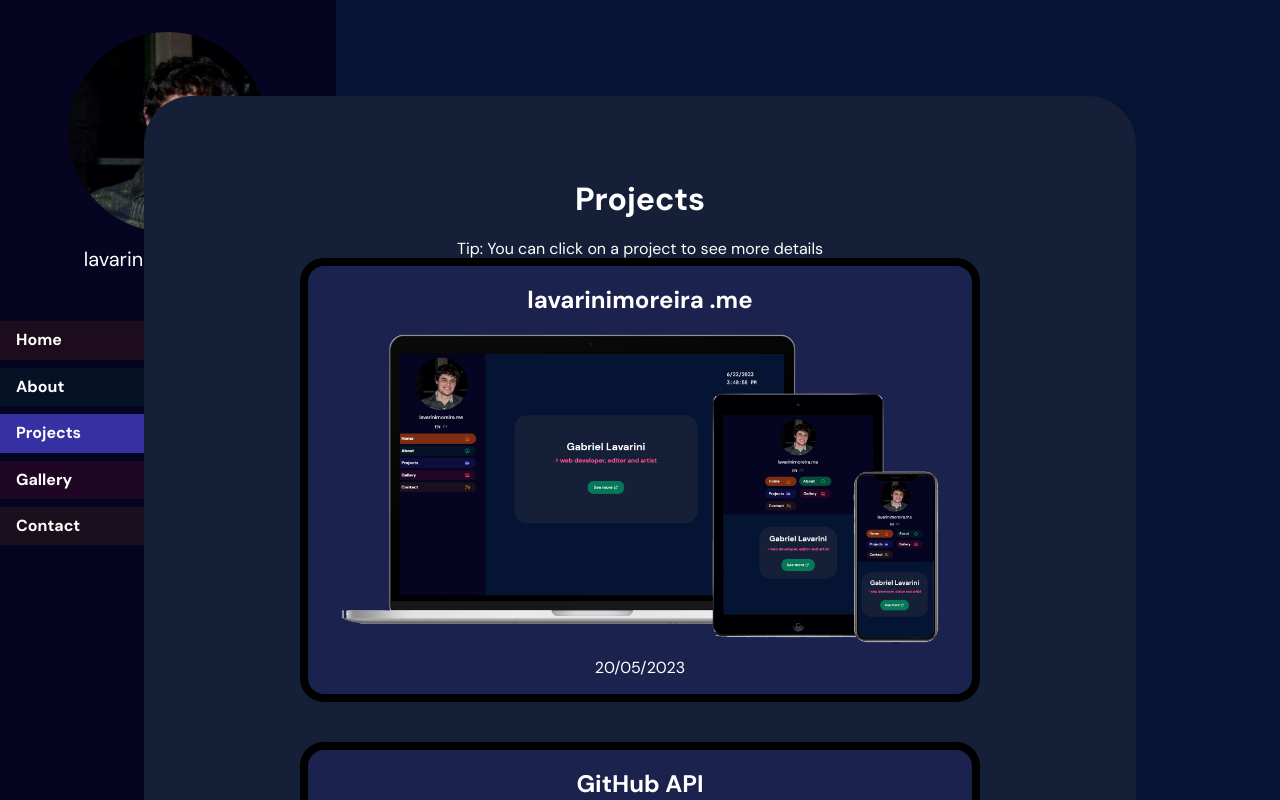
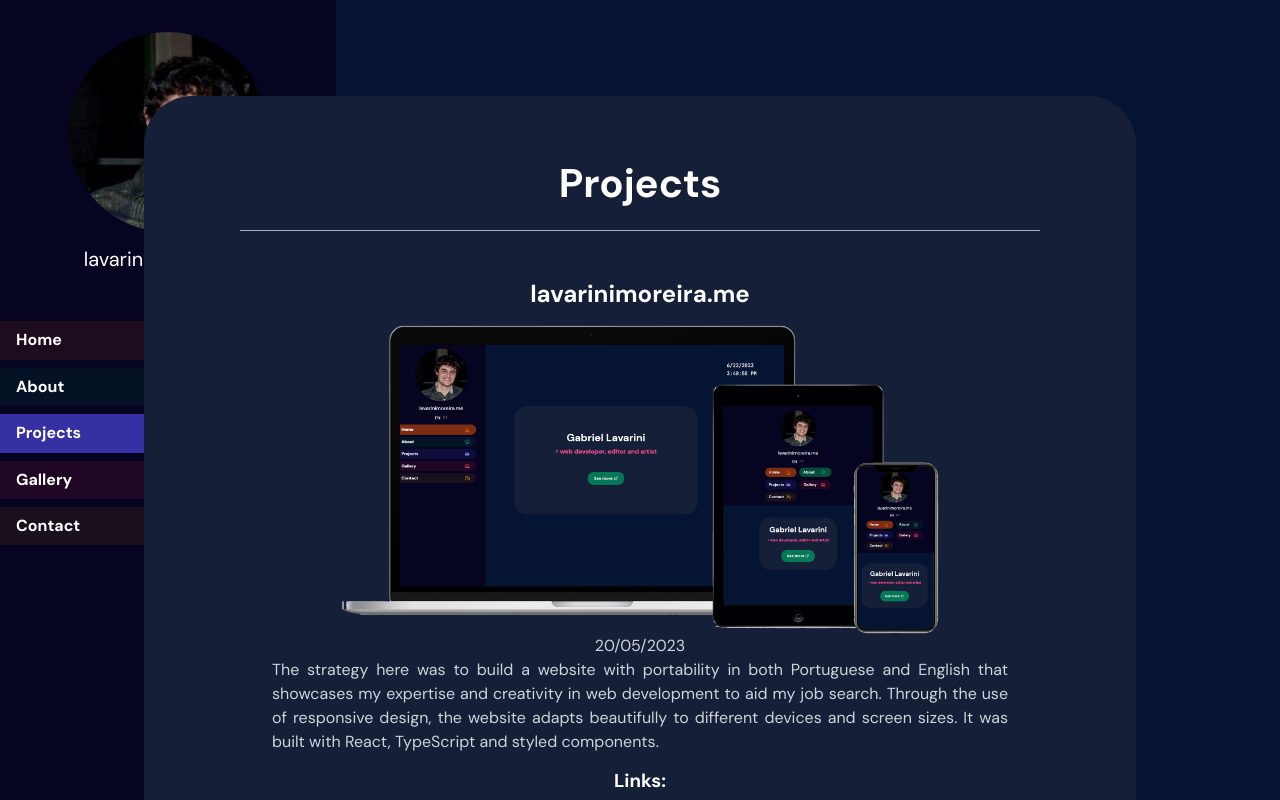
Before and after one commit to lavarinimoreira/portfolio-midjourney, a React (Create React App) app: page /projects in a window 1280 px wide. Shown: the top 800 px of the page. Built offline with nearby package versions, Linux system fonts and the light colour scheme.

Commit message:
updating projects

```diff
--- a/src/components/english/projects/index.tsx
+++ b/src/components/english/projects/index.tsx
@@ -1,17 +1,32 @@
-import { ProjectsCard, ProjectsContainer, ProjectsGrid } from '../../styles/projects';
+import { LineBreak, ProjectsCard, ProjectsContainer, ProjectsGrid } from '../../styles/projects';
 import projectsEnglish from '../../../data/projects.json';
 
 function EnglishProjects() {
     return (
         <ProjectsContainer>
             <h1>Projects</h1>
-            <span>Tip: You can click on a project to see more details</span>
+            <LineBreak />
             <ProjectsGrid>
                 {projectsEnglish.projectsEnglish.map((project) => (
                     <ProjectsCard key={project.id}>
                         <h2>{project.title}</h2>
                         <img src={project.image} />
                         <p>{project.date}</p>
+                        <p>{project.description}</p>
+                        <h3>Links:</h3>
+                        <ul>
+                            <li>
+                                <a href={project.web} target='_blank' rel='noreferrer'>
+                                    Site - {project.webTitle}
+                                </a>
+                            </li>
+                            <li>
+                                <a href={project.git} target='_blank' rel='noreferrer'>
+                                    GitHub - {project.id}
+                                </a>
+                            </li>
+                        </ul>
+                        <LineBreak />
                     </ProjectsCard>
                 ))}
             </ProjectsGrid>
--- a/src/components/styles/projects.ts
+++ b/src/components/styles/projects.ts
@@ -16,11 +16,38 @@ export const ProjectsContainer = styled.div`
     padding: 4rem 6rem;
     border-radius: 48px;
     background-color: ${({ theme }) => theme.colors.contentBg};
+
+    h1 {
+        margin: 0 0 0.5rem 0;
+        font-size: ${({ theme }) => theme.fontSize['4xl']};
+    }
+
+    h2 {
+        margin: 3rem 0 1rem 0;
+    }
+
+    h3 {
+        margin: 1rem 0 0 0;
+    }
+
+    a {
+        text-decoration: none;
+        line-height: 1.5rem;
+        font-weight: bold;
+        color: ${({ theme }) => theme.colors.pink};
+    }
+
+    p {
+        margin: 0;
+        line-height: 1.5rem;
+        text-align: justify;
+        color: ${({ theme }) => theme.colors.gray400};
+    }
 `;
 
 export const ProjectsGrid = styled.div`
     display: grid;
-    grid-gap: 40px;
+    grid-gap: 0;
     grid-template-columns: repeat(1, 1fr);
 `;
 
@@ -29,11 +56,6 @@ export const ProjectsCard = styled.div`
     flex-direction: column;
     align-items: center;
     justify-content: center;
-
-    background-color: rgba(55, 48, 163, 0.2);
-    border: 8px solid black;
-    border-radius: 24px;
-
     padding: 0 2rem;
 
     img {
@@ -41,3 +63,10 @@ export const ProjectsCard = styled.div`
         height: 310px;
     }
 `;
+
+export const LineBreak = styled.div`
+    width: 100%;
+    border-top: ${({ theme }) => theme.colors.gray500} solid 1px;
+    height: 1px;
+    margin-top: 1rem;
+`;
--- a/src/data/projects.json
+++ b/src/data/projects.json
@@ -3,9 +3,9 @@
         {
             "id": "portfolio-website",
             "image": "/images/portfolio/lavarinimoreira/lavarinimoreira.png",
-            "title": "lavarinimoreira .me",
+            "title": "lavarinimoreira.me",
             "date": "20/05/2023",
-            "description": "The strategy here was to build a website with portability in both Portuguese and English that showcases my expertise and creativity in web development to aid my job search. Through the use of responsive design, the website adapts beautifully to different devices and screen sizes. I hope you enjoy it as much as I enjoyed building it.",
+            "description": "The strategy here was to build a website with portability in both Portuguese and English that showcases my expertise and creativity in web development to aid my job search. Through the use of responsive design, the website adapts beautifully to different devices and screen sizes. It was built with React, TypeScript and styled components.",
             "git": "https://github.com/lavarinimoreira/portfolio-website",
             "web": "https://lavarinimoreira.me",
             "webTitle": "lavarinimoreira.me",
@@ -54,50 +54,6 @@
             "web": "https://planetary.lavarinimoreira.me/",
             "webTitle": "planetary.lavarinimoreira.me",
             "technologies": "React, TypeScript, CSS, HTML, React Three Fiber"
-        },
-        {
-            "id": "ronaldinho-statue",
-            "image": "/images/portfolio/lavarinimoreira/lavarinimoreira.png",
-            "title": "Ronaldinho Statue",
-            "date": "11/02/2023",
-            "description": "A React-TypeScript study to handle forms events. It was also very interesting for me to better understanding useState and useEffect hooks.",
-            "git": "https://github.com/lavarinimoreira/ronaldinho-statue",
-            "web": "https://ronaldinho-statue.lavarinimoreira.me/",
-            "webTitle": "ronaldinho-statue.lavarinimoreira.me",
-            "technologies": "React, TypeScript, CSS, HTML"
-        },
-        {
-            "id": "chronometer-studies",
-            "image": "/images/portfolio/lavarinimoreira/lavarinimoreira.png",
-            "title": "Chronometer Studies",
-            "date": "02/02/2023",
-            "description": "A React application that allows users to add tasks with time to be done. A recursive function was used for the time decrement.",
-            "git": "https://github.com/lavarinimoreira/chronometer-studies",
-            "web": "https://chronometer-studies.lavarinimoreira.me/",
-            "webTitle": "chronometer-studies.lavarinimoreira.me",
-            "technologies": "React, TypeScript, CSS, HTML"
-        },
-        {
-            "id": "text-generator",
-            "image": "/images/portfolio/lavarinimoreira/lavarinimoreira.png",
-            "title": "Text Generator",
-            "date": "27/01/2023",
-            "description": "A React study building an app that serves a certain amount of text to the user (min 1, max 8).",
-            "git": "https://github.com/lavarinimoreira/text-generator",
-            "web": "https://text-generator.lavarinimoreira.me",
-            "webTitle": "text-generator.lavarinimoreira.me",
-            "technologies": "React, TypeScript, CSS, HTML"
-        },
-        {
-            "id": "synthwave-taskify",
-            "image": "/images/portfolio/lavarinimoreira/lavarinimoreira.png",
-            "title": "Todo List",
-            "date": "11/01/2023",
-            "description": "A TypeScript and React study by building a to-do list. It allows users to add, edit, and delete tasks from a list.",
-            "git": "https://github.com/lavarinimoreira/synthwave-taskify",
-            "web": "https://synthwave-taskify.lavarinimoreira.me",
-            "webTitle": "synthwave-taskify.lavarinimoreira.me",
-            "technologies": "React, TypeScript, CSS, HTML"
         }
     ],
 
@@ -156,50 +112,6 @@
             "web": "https://planetary.lavarinimoreira.me/",
             "webTitle": "planetary.lavarinimoreira.me",
             "technologies": "React, TypeScript, CSS, HTML, React Three Fiber"
-        },
-        {
-            "id": "ronaldinho-statue",
-            "image": "/images/portfolio/lavarinimoreira/lavarinimoreira.png",
-            "title": "Estátua do Ronaldinho",
-            "date": "11/02/2023",
-            "description": "Um estudo de React e TypeScript para lidar com eventos de formulários. Também foi muito interessante para melhor entender as funcionalidades dos hooks useState e useEffect.",
-            "git": "https://github.com/lavarinimoreira/ronaldinho-statue",
-            "web": "https://ronaldinho-statue.lavarinimoreira.me/",
-            "webTitle": "ronaldinho-statue.lavarinimoreira.me",
-            "technologies": "React, TypeScript, CSS, HTML"
-        },
-        {
-            "id": "chronometer-studies",
-            "image": "/images/portfolio/lavarinimoreira/lavarinimoreira.png",
-            "title": "Estudos Cronômetro",
-            "date": "02/02/2023",
-            "description": "Um aplicativo React que permite aos usuários adicionar tarefas com um determinado tempo para serem realizadas. Foi utilizada uma função recursiva para o decremento de tempo.",
-            "git": "https://github.com/lavarinimoreira/chronometer-studies",
-            "web": "https://chronometer-studies.lavarinimoreira.me/",
-            "webTitle": "chronometer-studies.lavarinimoreira.me",
-            "technologies": "React, TypeScript, CSS, HTML"
-        },
-        {
-            "id": "text-generator",
-            "image": "/images/portfolio/lavarinimoreira/lavarinimoreira.png",
-            "title": "Gerador de Texto",
-            "date": "27/01/2023",
-            "description": "Um estudo React construindo um aplicativo que disponibilize uma determinada quantidade de texto para o usuário (min 1, máx 8).",
-            "git": "https://github.com/lavarinimoreira/text-generator",
-            "web": "https://text-generator.lavarinimoreira.me",
-            "webTitle": "text-generator.lavarinimoreira.me",
-            "technologies": "React, TypeScript, CSS, HTML"
-        },
-        {
-            "id": "synthwave-taskify",
-            "image": "/images/portfolio/lavarinimoreira/lavarinimoreira.png",
-            "title": "Lista de Tarefas",
-            "date": "11/01/2023",
-            "description": "Um estudo de TypeScript e React criando uma lista de tarefas. Ele permite que os usuários adicionem, editem e excluam tarefas de uma lista.",
-            "git": "https://github.com/lavarinimoreira/synthwave-taskify",
-            "web": "https://synthwave-taskify.lavarinimoreira.me",
-            "webTitle": "synthwave-taskify.lavarinimoreira.me",
-            "technologies": "React, TypeScript, CSS, HTML"
         }
     ]
 }
```
Also changed, not shown: public/images/certifications/ccna.png (added).
